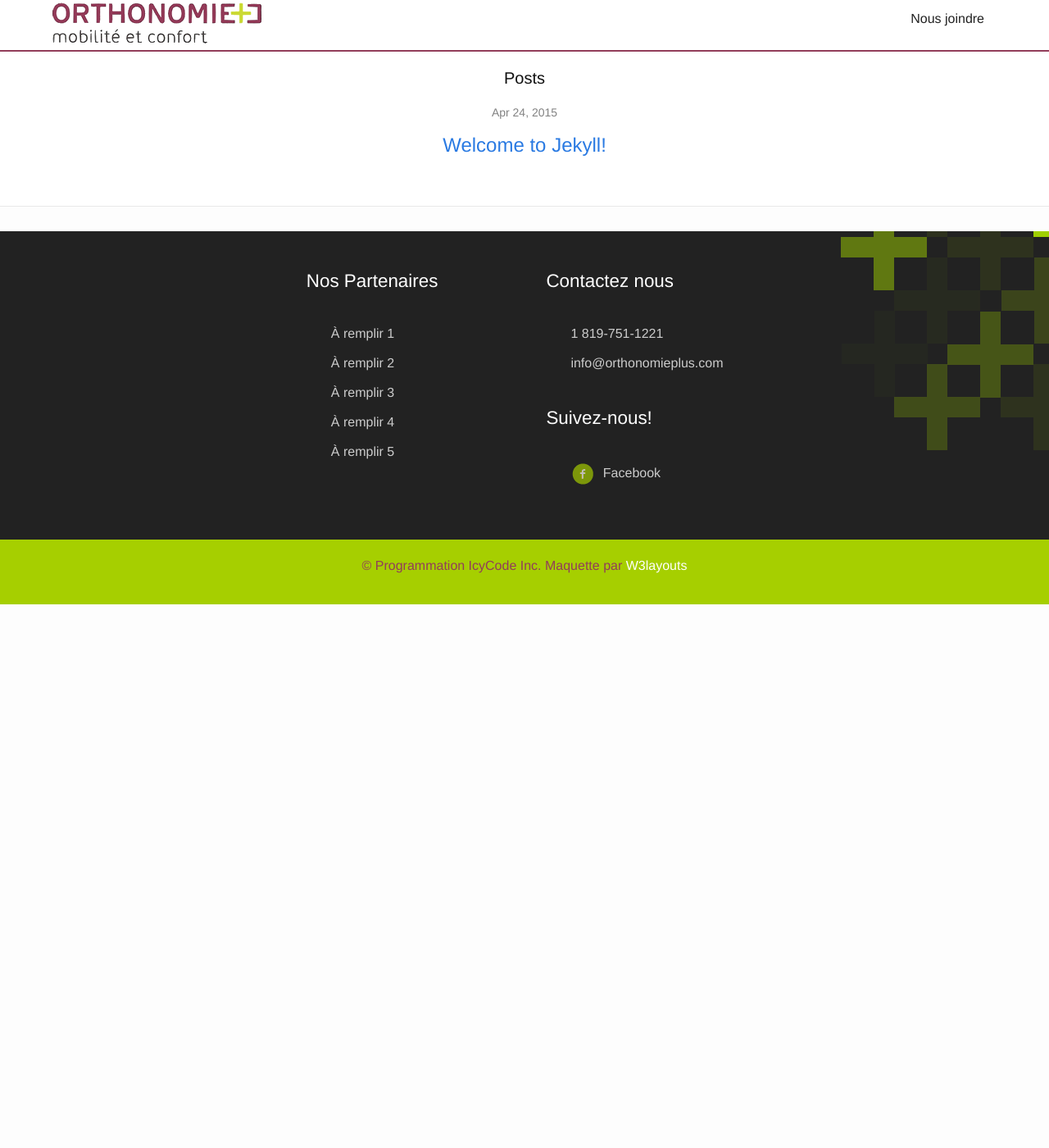
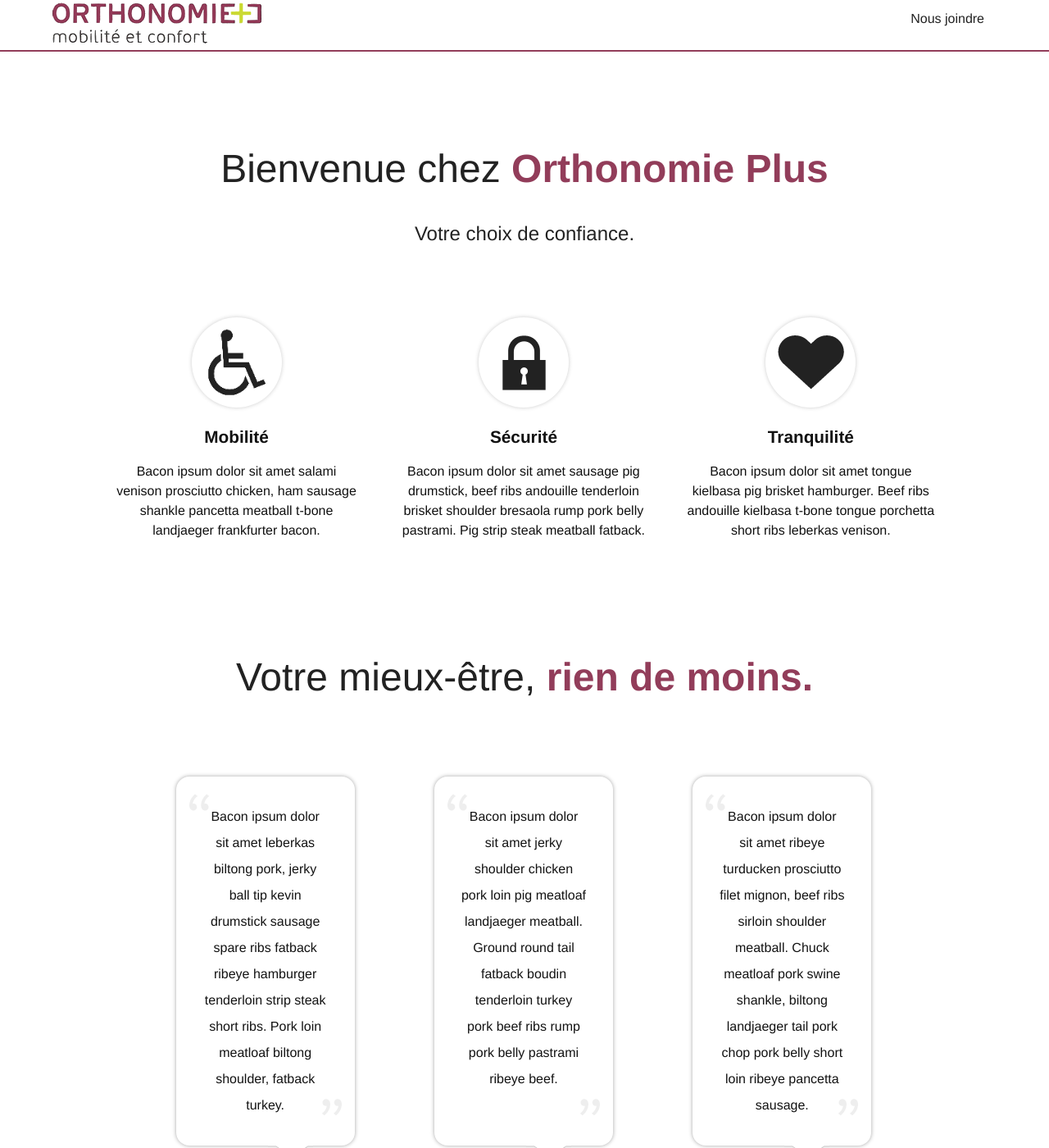
Before and after one commit to orthonomieplus/orthonomieplus.github.io, a Jekyll site: the page built from index.html, in a window 1280 px wide and 1400 px high. Shown: the whole window at 82% size. Built offline with Jekyll 4.4.1, drawn with Linux system fonts in a browser that asks for light colours; some of the changed text lies outside the part shown.

Commit message:
Conformisation de la maquette
Manque encore à ajouter le CSS pour les 3 boites de texte des clients.

```diff
--- a/_includes/header.html
+++ b/_includes/header.html
@@ -7,7 +7,7 @@
 					<div class="wrap">
 						<div class="logo">
 							<a href="/">
-								<img src="{{ site.baseurl }}/Medias/Fr/logo.png" alt="" />
+								<img src="{{ site.baseurl }}/Medias/Commun/logo.png" alt="" />
 							</a>
 						</div>
                 <div class="menu">
--- a/index.html
+++ b/index.html
@@ -4,17 +4,78 @@ layout: default
 
 <div class="home">
 
-  <h1 class="page-heading">Posts</h1>
+  <div class="features" id="features">
+    <div class="wrap">
+      <h2>
+        <span id="LabelH2">Bienvenue chez <span class="spanOPlus">Orthonomie Plus</span></span></h2>
+        <h4>
+          <span id="LabelH4"><p>Votre choix de confiance.</p></span></h4>
 
-  <ul class="post-list">
-    {% for post in site.posts %}
-      <li>
-        <span class="post-meta">{{ post.date | date: "%b %-d, %Y" }}</span>
 
-        <h2>
-          <a class="post-link" href="{{ post.url | prepend: site.baseurl }}">{{ post.title }}</a>
-        </h2>
-      </li>
-    {% endfor %}
-  </ul>
-</div>
+          <div class="features_grids">
+            <div class="section group">
+              <div class="grid_1_of_3 images_1_of_3">
+                <img src="{{ site.baseurl }}/Medias/Commun/mobility.png" alt="">
+                <h3>Mobilité</h3>
+                <p>Bacon ipsum dolor sit amet salami venison prosciutto chicken, ham sausage shankle pancetta meatball t-bone landjaeger frankfurter bacon.</p>
+              </div>
+              <div class="grid_1_of_3 images_1_of_3">
+                <img src="{{ site.baseurl }}/Medias/Commun/security.png" alt="">
+                <h3>Sécurité</h3>
+                <p>Bacon ipsum dolor sit amet sausage pig drumstick, beef ribs andouille tenderloin brisket shoulder bresaola rump pork belly pastrami. Pig strip steak meatball fatback.</p>
+              </div>
+              <div class="grid_1_of_3 images_1_of_3">
+                <img src="{{ site.baseurl }}/Medias/Commun/beautyful-teplates.png" alt="">
+                <h3>Tranquilité</h3>
+                <p>Bacon ipsum dolor sit amet tongue kielbasa pig brisket hamburger. Beef ribs andouille kielbasa t-bone tongue porchetta short ribs leberkas venison. </p>
+              </div>
+            </div>
+
+
+          </div>
+          <div class="content_bottom" id="customers">
+            <div class="wrap">
+              <h2>Votre mieux-être, <span>rien de moins.</span></h2>
+              <div class="customers_grids">
+                <div class="section group">
+                  <div class="grid_1_of_3 images_1_of_3 testimonials_align">
+                    <div class="customer_desc">
+                      <span class="quotes up"></span>
+                      <p>Bacon ipsum dolor sit amet leberkas biltong pork, jerky ball tip kevin drumstick sausage spare ribs fatback ribeye hamburger tenderloin strip steak short ribs. Pork loin meatloaf biltong shoulder, fatback turkey. </p>
+                      <span class="quotes down"></span>
+                      <span class="testimonial-arrow"></span>
+                    </div>
+                    <img src="{{ site.baseurl }}/Medias/Commun/customer-img1.jpg" alt="">
+                    <h3><a href="http://localhost:27727/AVenir.aspx">Uku Mason</a></h3>
+                    <h5>Marketing Expert</h5>
+                  </div>
+                  <div class="grid_1_of_3 images_1_of_3 testimonials_align">
+                    <div class="customer_desc">
+                      <span class="quotes up"></span>
+                      <p>Bacon ipsum dolor sit amet jerky shoulder chicken pork loin pig meatloaf landjaeger meatball. Ground round tail fatback boudin tenderloin turkey pork beef ribs rump pork belly pastrami ribeye beef. </p>
+                      <span class="quotes down"></span>
+                      <span class="testimonial-arrow"></span>
+                    </div>
+                    <img src="{{ site.baseurl }}/Medias/Commun/customer-img2.jpg" alt="">
+                    <h3><a href="http://localhost:27727/AVenir.aspx">Ro Kanth</a></h3>
+                    <h5>Photographer</h5>
+                  </div>
+                  <div class="grid_1_of_3 images_1_of_3 testimonials_align">
+                    <div class="customer_desc">
+                      <span class="quotes up"></span>
+                      <p>Bacon ipsum dolor sit amet ribeye turducken prosciutto filet mignon, beef ribs sirloin shoulder meatball. Chuck meatloaf pork swine shankle, biltong landjaeger tail pork chop pork belly short loin ribeye pancetta sausage. </p>
+                      <span class="quotes down"></span>
+                      <span class="testimonial-arrow"></span>
+                    </div>
+                    <img src="{{ site.baseurl }}/Medias/Commun/customer-img3.jpg" alt="">
+                    <h3><a href="http://localhost:27727/AVenir.aspx">Anna Alexander</a></h3>
+                    <h5>Professional Model</h5>
+                  </div>
+                </div>
+              </div>
+            </div>
+          </div>
+        </div>
+      </div>
+
+    </div>
```
Also changed, not shown: Medias/Commun/logo.png (renamed from Medias/Fr/logo.png).
